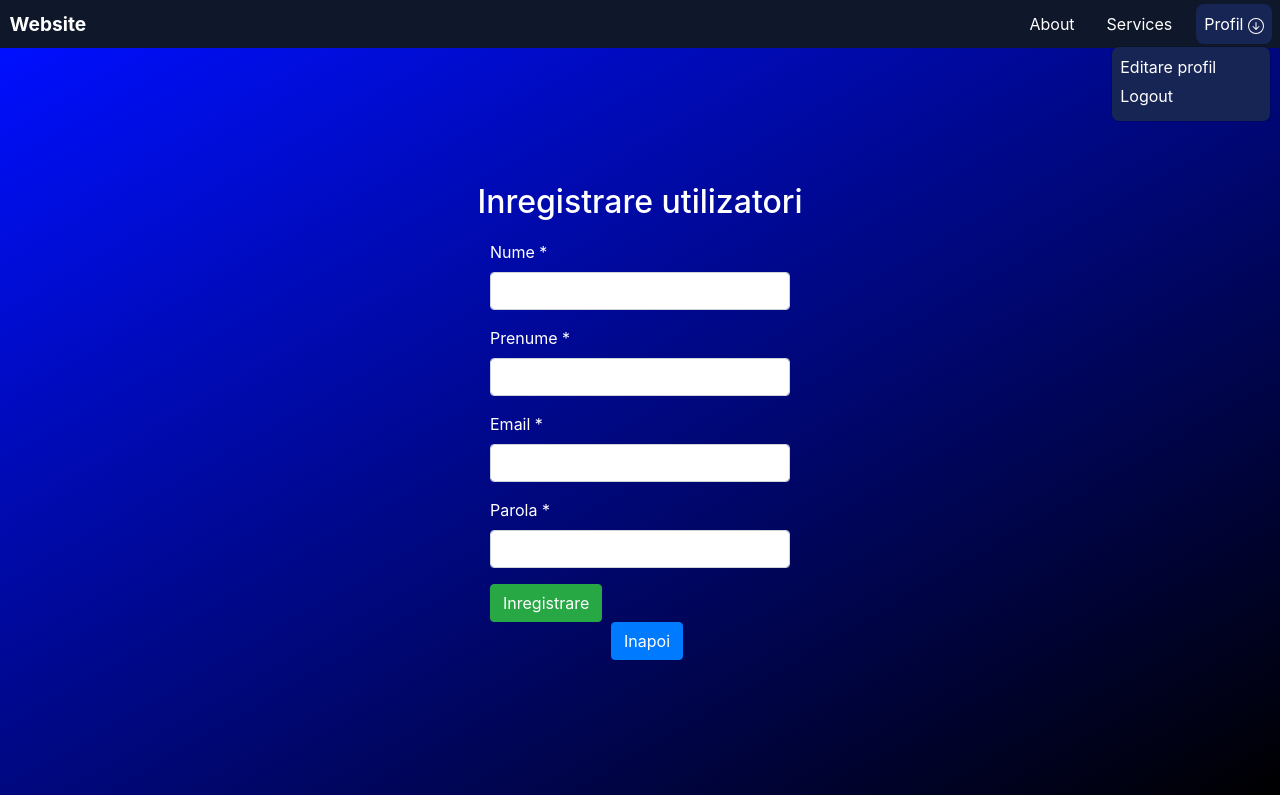
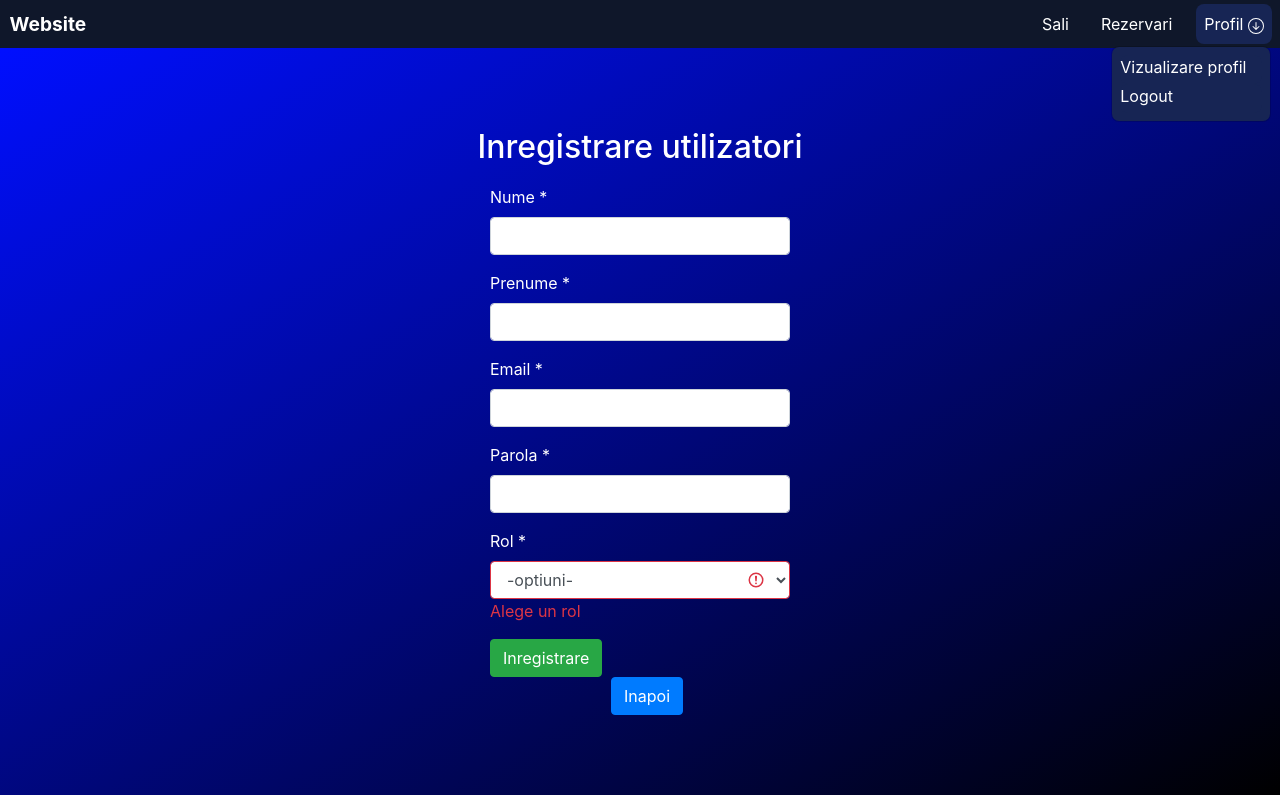
Before and after one commit to vlad-stefan-iacob/CampusBooking, a React (Create React App) app in the folder frontend/: page /register in a window 1280 px wide. Both pictures are taken after a click on the item "Profil". Built offline with nearby package versions, Linux system fonts and the light colour scheme.

Commit message:
role field in register

```diff
--- a/frontend/src/components/Navbar.js
+++ b/frontend/src/components/Navbar.js
@@ -21,17 +21,17 @@ export const Navbar = () => {
             </div>
             <ul className={menuOpen ? "open" : ""}>
                 <li>
-                    <Link to="/about">About</Link>
+                    <Link to="/rooms">Sali</Link>
                 </li>
                 <li>
-                    <Link to="/services">Services</Link>
+                    <Link to="/reservations">Rezervari</Link>
                 </li>
                 <li className={`profil-trigger ${menuOpen ? 'active' : ''}`} onClick={handleProfilClick}>
                     <div>Profil <svg xmlns="http://www.w3.org/2000/svg" width="16" height="16" fill="currentColor" className="bi bi-arrow-down-circle" viewBox="0 0 16 16">
                         <path fill-rule="evenodd" d="M1 8a7 7 0 1 0 14 0A7 7 0 0 0 1 8m15 0A8 8 0 1 1 0 8a8 8 0 0 1 16 0M8.5 4.5a.5.5 0 0 0-1 0v5.793L5.354 8.146a.5.5 0 1 0-.708.708l3 3a.5.5 0 0 0 .708 0l3-3a.5.5 0 0 0-.708-.708L8.5 10.293z"/>
                     </svg></div>
                     <div className="dropdown-menu">
-                        <Link to="/edit-profile">Editare profil</Link>
+                        <Link to="/edit-profile">Vizualizare profil</Link>
                         <Link to="/logout">Logout</Link>
                     </div>
                 </li>
--- a/frontend/src/components/RegisterForm.js
+++ b/frontend/src/components/RegisterForm.js
@@ -1,7 +1,7 @@
 import React, {useState} from 'react';
 import classNames from 'classnames';
 import 'bootstrap/dist/css/bootstrap.min.css';
-import {request} from '../helpers/axios_helper';
+import {getAuthToken, request} from '../helpers/axios_helper';
 import {useNavigate} from 'react-router-dom';
 import {Navbar} from "./Navbar";
 
@@ -12,6 +12,10 @@ function RegisterForm() {
     const [password, setPassword] = useState("");
     const [errors, setErrors] = useState({});
     const [registrationSuccess, setRegistrationSuccess] = useState(false);
+    const [role, setRole] = useState("");
+    const dropdownOptions = ["ADMIN", "STUDENT", "PROFESOR", "ASISTENT"];
+
+
     const navigate = useNavigate();
 
     const onChangeHandler = (event) => {
@@ -53,14 +57,24 @@ function RegisterForm() {
         if (Object.keys(validationErrors).length === 0) {
             // If no validation errors, proceed with the registration request
             try {
+                const token = getAuthToken();
+                console.log(role);
+                console.log(token);
                 const response = await request(
                     "POST",
-                    "/api/v1/auth/register",
+                    "/api/v1/admin/register",
                     {
                         firstname: firstname,
                         lastname: lastname,
                         email: email,
-                        password: password
+                        password: password,
+                        role: role
+                    },
+                    {
+                        headers: {
+                            'Content-Type': 'application/json',
+                            'Authorization': `Bearer ${token}`
+                        }
                     }
                 );
 
@@ -150,6 +164,24 @@ function RegisterForm() {
                             {errors.password && <span className="text-danger">{errors.password}</span>}
                         </div>
 
+                        <div className="form-group">
+                            <label className="text-white" htmlFor="dropdown">Rol *</label>
+                            <select
+                                id="dropdown"
+                                name="dropdown"
+                                className={classNames("form-control", {"is-invalid": !role})}
+                                value={role}
+                                onChange={(e) => setRole(e.target.value)}
+                            >
+                                <option value="" disabled>-optiuni-</option>
+                                {dropdownOptions.map((option, index) => (
+                                    <option key={index} value={option}>{option}</option>
+                                ))}
+                            </select>
+                            {!role && <span className="text-danger">Alege un rol</span>}
+                        </div>
+
+
                         {registrationSuccess && (
                             <div className="alert alert-success">Inregistrare cu succes!</div>
                         )}
```
